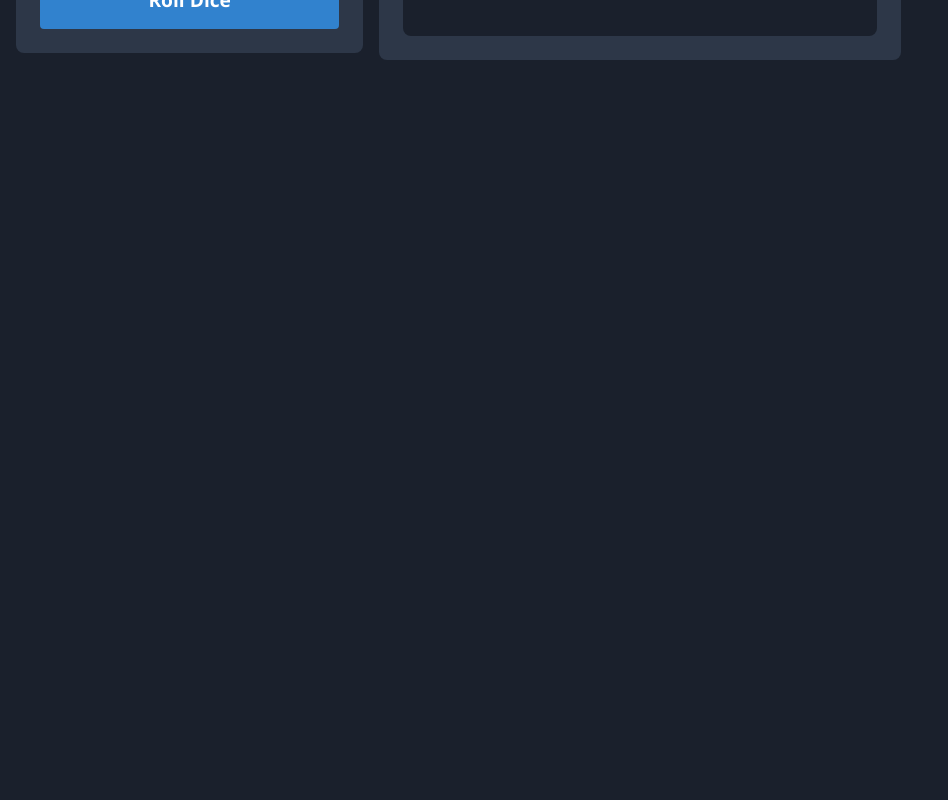
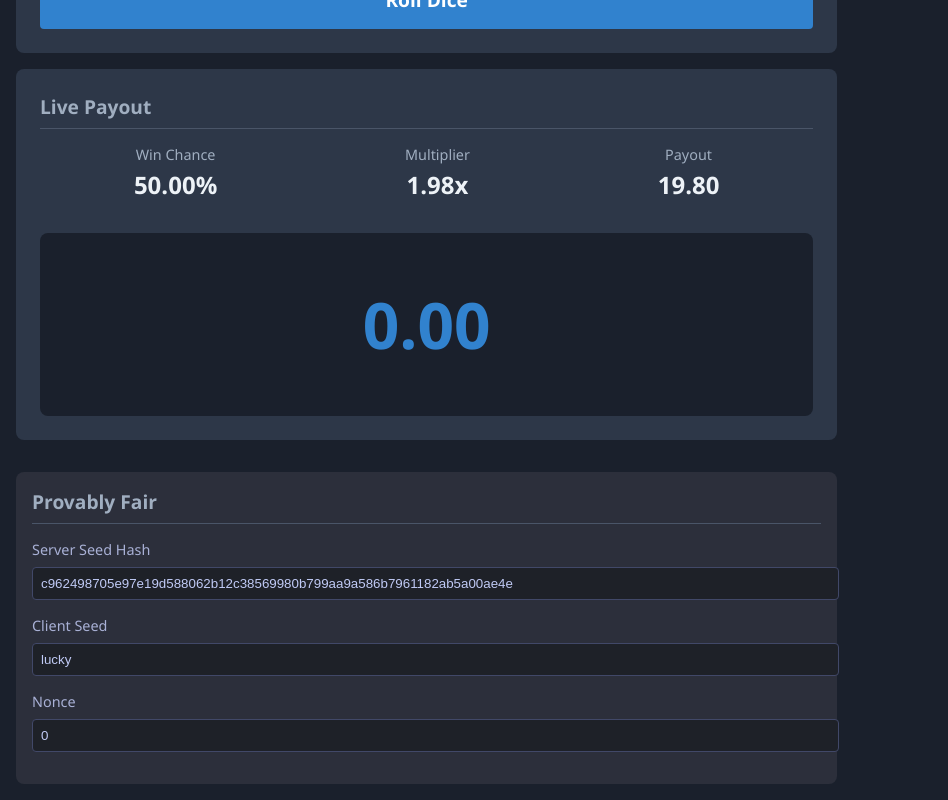
Before and after one commit to weirdspin/quantumdice, a React (Vite) app in the folder quantumdice/: page / in a window 1280 px wide. Shown: the part 393-1193 px from the top of the page, without its empty margins (0-948 px from the left). Before the commit the page ends 800 px from the top, so only its background shows below. Built offline with nearby package versions, Linux system fonts and the light colour scheme.

Commit message:
feat: Implement provably fair system

```diff
--- a/quantumdice/src/App.css
+++ b/quantumdice/src/App.css
@@ -25,10 +25,15 @@
 
 .app-main {
   display: grid;
-  grid-template-columns: 1fr 1.5fr 1fr;
+  grid-template-columns: 2fr 1fr;
   gap: 1rem;
   padding: 1rem 0;
   align-items: start;
+}
+
+.game-interface {
+  display: grid;
+  gap: 1rem;
 }
 
 /* Basic component styling */
--- a/quantumdice/src/App.jsx
+++ b/quantumdice/src/App.jsx
@@ -2,8 +2,18 @@ import React, { useState, useEffect } from 'react';
 import BetControls from './BetControls';
 import PayoutDisplay from './PayoutDisplay';
 import GameHistory from './GameHistory';
+import ProvablyFair from './ProvablyFair';
 import { calculatePayout, generateServerSeed, getRollResult } from './gameLogic';
 import './App.css';
+
+// Helper function to hash the server seed
+async function sha256(message) {
+  const msgBuffer = new TextEncoder().encode(message);
+  const hashBuffer = await crypto.subtle.digest('SHA-256', msgBuffer);
+  const hashArray = Array.from(new Uint8Array(hashBuffer));
+  const hashHex = hashArray.map(b => b.toString(16).padStart(2, '0')).join('');
+  return hashHex;
+}
 
 function App() {
   const [balance, setBalance] = useState(1000.00);
@@ -15,6 +25,7 @@ function App() {
 
   // Provably Fair State
   const [serverSeed, setServerSeed] = useState(generateServerSeed());
+  const [serverSeedHash, setServerSeedHash] = useState('');
   const [clientSeed, setClientSeed] = useState('lucky'); // User-configurable
   const [nonce, setNonce] = useState(0);
 
@@ -23,6 +34,10 @@ function App() {
     const newPayout = calculatePayout(sliderValue);
     setPayout(newPayout);
   }, [sliderValue]);
+
+  useEffect(() => {
+    sha256(serverSeed).then(setServerSeedHash);
+  }, [serverSeed]);
 
   const handleRollDice = async () => {
     if (balance < betAmount) {
@@ -42,6 +57,7 @@ function App() {
       roll,
       win,
       payout: win ? payout : 0,
+      serverSeed, // Reveal the seed after the roll
     };
     setGameHistory([game, ...gameHistory]);
 
@@ -59,6 +75,7 @@ function App() {
         </div>
       </header>
       <main className="app-main">
+        <div className="game-interface">
           <BetControls
             betAmount={betAmount}
             setBetAmount={setBetAmount}
@@ -71,7 +88,14 @@ function App() {
             payout={payout}
             betAmount={betAmount}
           />
+        </div>
         <GameHistory gameHistory={gameHistory} />
+        <ProvablyFair
+          serverSeedHash={serverSeedHash}
+          clientSeed={clientSeed}
+          setClientSeed={setClientSeed}
+          nonce={nonce}
+        />
       </main>
     </div>
   );
--- a/quantumdice/src/GameHistory.css
+++ b/quantumdice/src/GameHistory.css
@@ -6,14 +6,27 @@
 
 .game-history li {
   display: flex;
-  justify-content: space-between;
-  align-items: center;
+  flex-direction: column;
   padding: 0.75rem 0;
   border-bottom: 1px solid #4a5568;
 }
 
 .game-history li:last-child {
   border-bottom: none;
+}
+
+.game-result {
+  display: flex;
+  justify-content: space-between;
+  align-items: center;
+  width: 100%;
+}
+
+.game-seed {
+  margin-top: 0.5rem;
+  font-size: 0.8rem;
+  color: #a0aec0;
+  word-break: break-all;
 }
 
 .game-history .win {
--- a/quantumdice/src/GameHistory.jsx
+++ b/quantumdice/src/GameHistory.jsx
@@ -11,9 +11,14 @@ const GameHistory = ({ gameHistory }) => {
         ) : (
           gameHistory.map((game, index) => (
             <li key={index}>
-              <span>{game.betType} {game.target.toFixed(2)}</span>
-              <span className={game.win ? 'win' : 'loss'}>{game.roll.toFixed(2)}</span>
-              <span>{game.payout.toFixed(2)}x</span>
+              <div className="game-result">
+                <span>{game.betType} {game.target.toFixed(2)}</span>
+                <span className={game.win ? 'win' : 'loss'}>{game.roll.toFixed(2)}</span>
+                <span>{game.payout.toFixed(2)}x</span>
+              </div>
+              <div className="game-seed">
+                <span>Server Seed: {game.serverSeed}</span>
+              </div>
             </li>
           ))
         )}
--- /dev/null
+++ b/quantumdice/src/ProvablyFair.css
@@ -0,0 +1,32 @@
+.provably-fair {
+  background-color: #2c2f3b;
+  padding: 1rem;
+  border-radius: 8px;
+  margin-top: 1rem;
+}
+
+.provably-fair h2 {
+  margin-top: 0;
+  font-size: 1.2rem;
+  margin-bottom: 1rem;
+}
+
+.pf-group {
+  margin-bottom: 1rem;
+}
+
+.pf-group label {
+  display: block;
+  margin-bottom: 0.5rem;
+  font-size: 0.9rem;
+  color: #a9b1d6;
+}
+
+.pf-group input {
+  width: 100%;
+  background-color: #1e2128;
+  border: 1px solid #414868;
+  color: #c0caf5;
+  padding: 0.5rem;
+  border-radius: 4px;
+}
--- /dev/null
+++ b/quantumdice/src/ProvablyFair.jsx
@@ -0,0 +1,28 @@
+import React from 'react';
+import './ProvablyFair.css';
+
+const ProvablyFair = ({ serverSeedHash, clientSeed, setClientSeed, nonce }) => {
+  return (
+    <div className="provably-fair">
+      <h2>Provably Fair</h2>
+      <div className="pf-group">
+        <label>Server Seed Hash</label>
+        <input type="text" value={serverSeedHash} readOnly />
+      </div>
+      <div className="pf-group">
+        <label>Client Seed</label>
+        <input
+          type="text"
+          value={clientSeed}
+          onChange={(e) => setClientSeed(e.target.value)}
+        />
+      </div>
+      <div className="pf-group">
+        <label>Nonce</label>
+        <input type="number" value={nonce} readOnly />
+      </div>
+    </div>
+  );
+};
+
+export default ProvablyFair;
```
Lines whose indentation alone changed are shown as unchanged.
